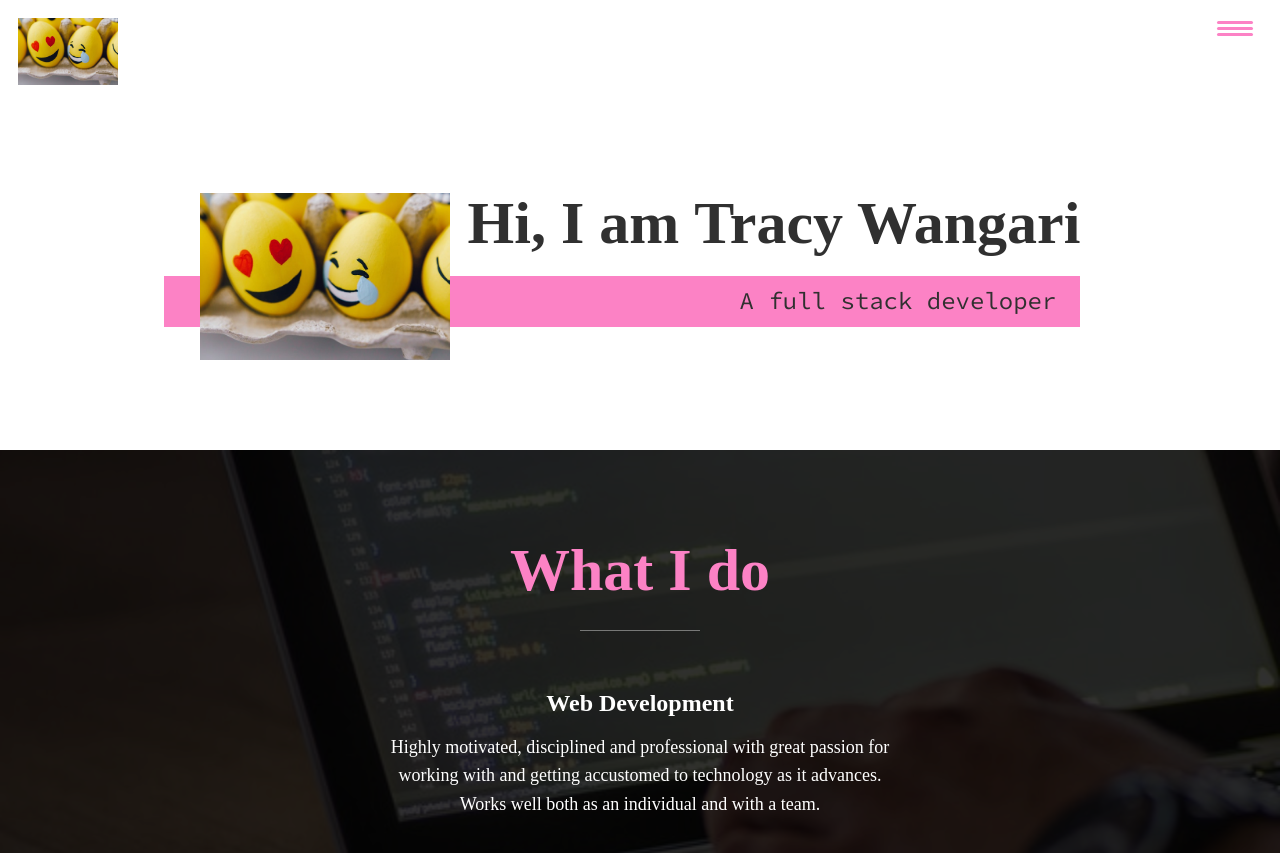
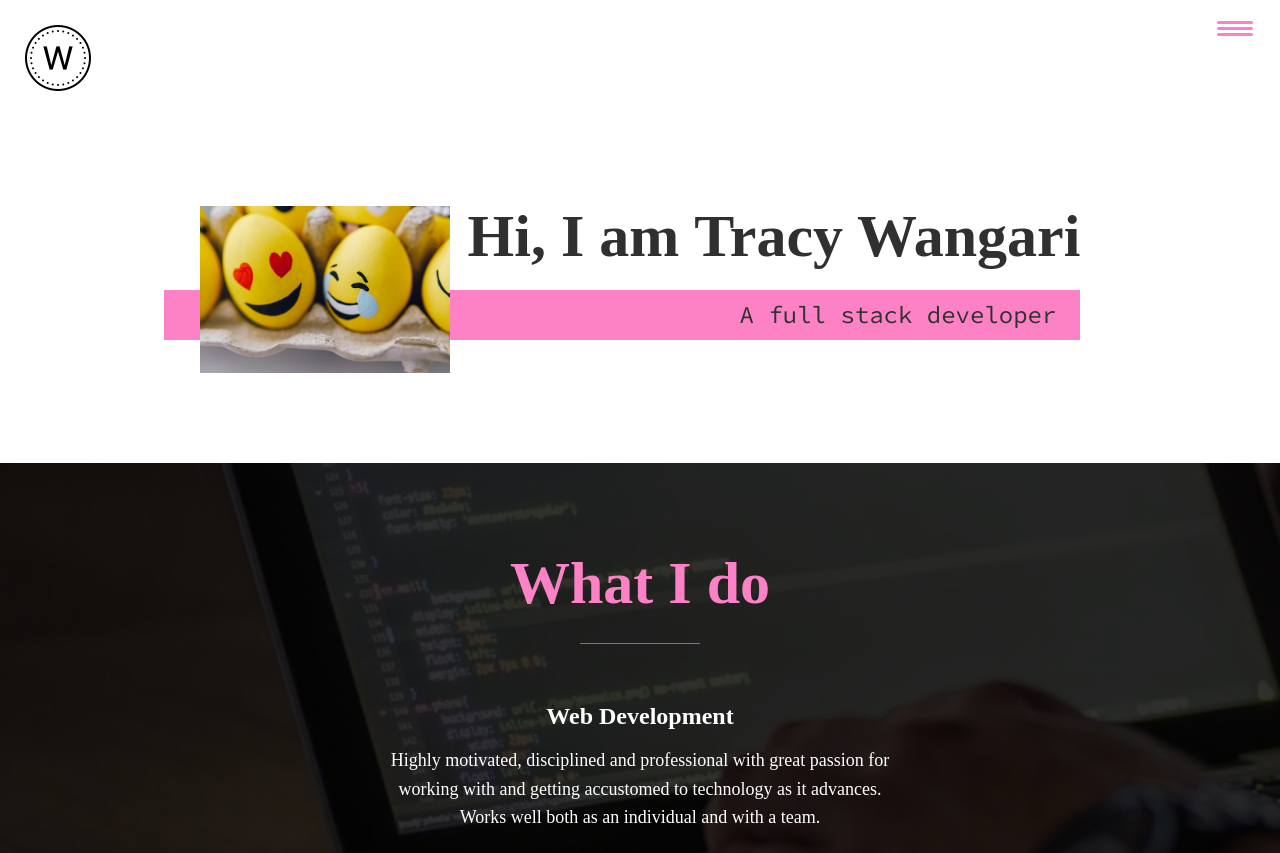
Before and after one commit to Thuotracy/scroll-indicator, a plain HTML site: page portfolio-website-master (1)/index.html in a window 1280 px wide. Shown: the top 853 px of the page. Drawn offline with nearby package versions, Linux system fonts and the light colour scheme; a web font is replaced by a local one.

Commit message:
added an icon

```diff
--- a/portfolio-website-master (1)/index.html
+++ b/portfolio-website-master (1)/index.html
@@ -24,7 +24,7 @@
 
     <header>
         <div class="logo">
-            <img src="img/eggs.jpg" alt="">
+            <img src="img/icon.png" alt="">
         </div>
         <button class="nav-toggle" aria-label="toggle navigation">
             <span class="hamburger"></span>
```
